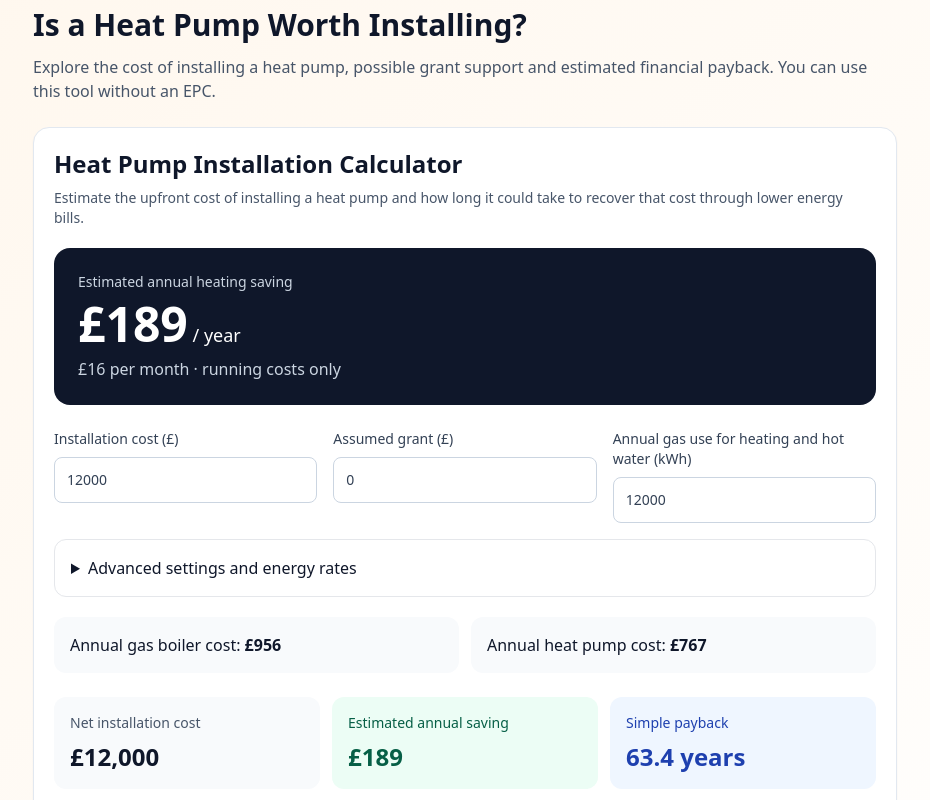
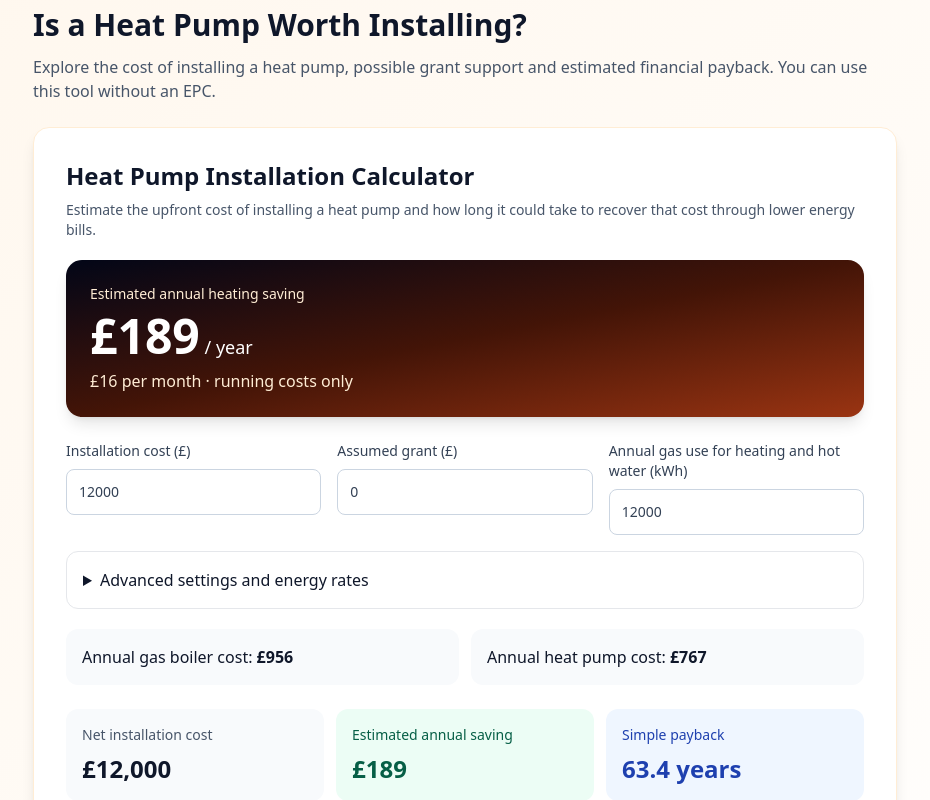
Before and after one commit to nxd519-rgb/uk-energy-checker, a Next.js app: page / in a window 1280 px wide. Shown: the part 1760-2560 px from the top of the page, without its empty margins (175-1105 px from the left). Built offline with nearby package versions, Linux system fonts and the light colour scheme.

Commit message:
Refresh energy checker visual design with category colour palettes

```diff
--- a/components/HeatPumpCalculator.tsx
+++ b/components/HeatPumpCalculator.tsx
@@ -46,7 +46,7 @@ export default function HeatPumpCalculator({
   ];
 
   return (
-    <section className="mt-6 rounded-2xl border border-slate-200 bg-white p-5 shadow-sm">
+    <section className="mt-6 rounded-2xl border border-orange-100 bg-white p-5 shadow-lg sm:p-8">
       <div className="mb-5">
         <h2 className="text-2xl font-bold text-slate-900">
           Heat Pump Installation Calculator
@@ -59,7 +59,7 @@ export default function HeatPumpCalculator({
         </p>
       </div>
 
-      <div className="mb-6 rounded-2xl bg-slate-900 p-6 text-white" aria-live="polite"><p className="text-sm text-slate-300">{annualSaving>=0?"Estimated annual heating saving":"Estimated extra annual heating cost"}</p><p className="mt-2 text-5xl font-extrabold">{money(Math.abs(annualSaving))}<span className="text-lg font-normal"> / year</span></p><p className="mt-2 text-slate-300">{money(Math.abs(annualSaving)/12)} per month · running costs only</p></div>
+      <div className="mb-6 rounded-2xl bg-gradient-to-br from-slate-950 via-orange-950 to-orange-800 p-6 text-white shadow-lg" aria-live="polite"><p className="text-sm text-orange-100">{annualSaving>=0?"Estimated annual heating saving":"Estimated extra annual heating cost"}</p><p className="mt-2 text-5xl font-extrabold">{money(Math.abs(annualSaving))}<span className="text-lg font-normal"> / year</span></p><p className="mt-2 text-orange-100">{money(Math.abs(annualSaving)/12)} per month · running costs only</p></div>
       <div className="grid gap-4 md:grid-cols-3">
         <label className="block text-sm font-medium text-slate-700">
           Installation cost (£)
```
